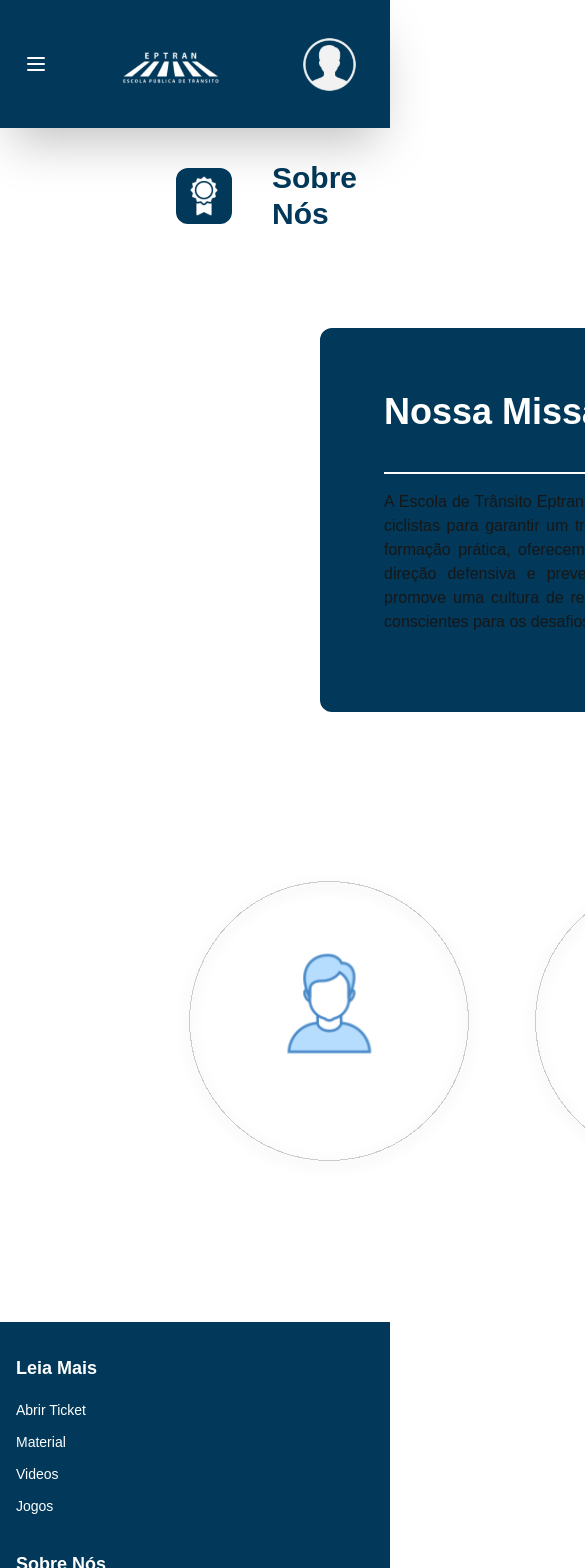
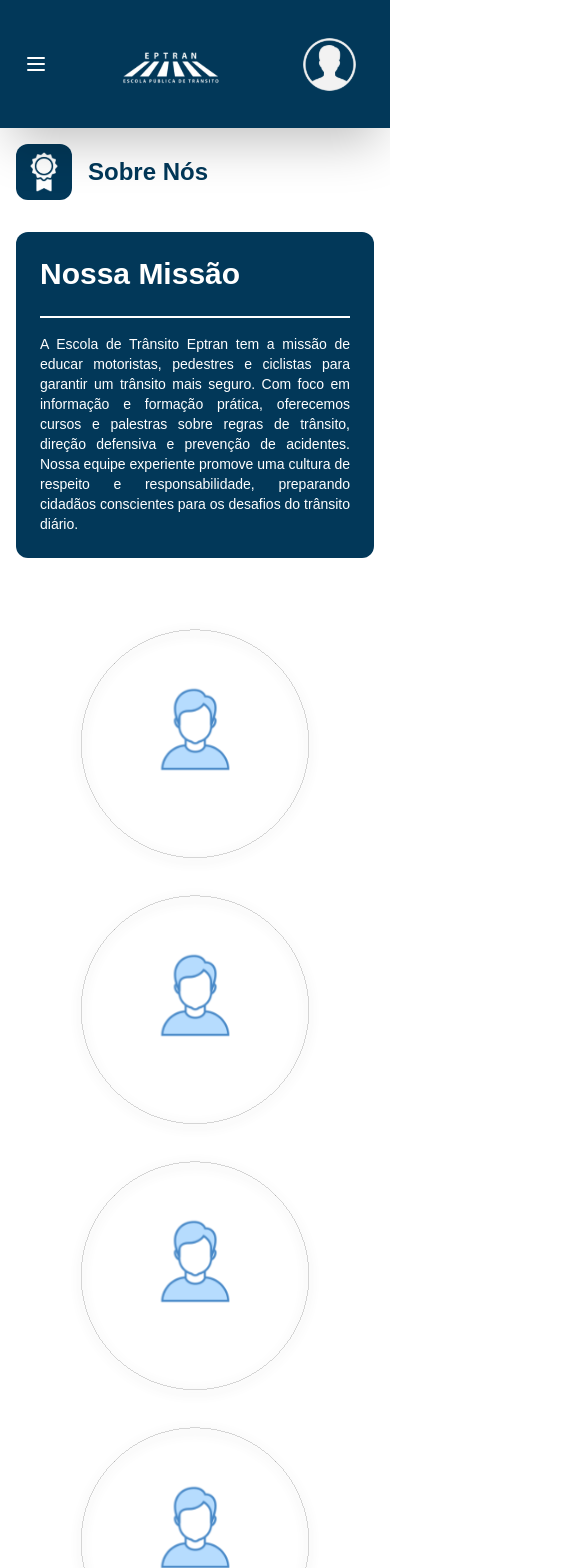
Before and after one commit to mat-cesconetto/eptran, a Next.js app in the folder eptran_nextjs/: page /sobre in a window 390 px wide. Shown: the top 1568 px of the page, 585 px wide, since content can reach past the window. Built offline with nearby package versions, Linux system fonts and the light colour scheme.

Commit message:
responsividade da pagina de sobre nós

```diff
--- a/eptran_nextjs/src/app/sobre/page.tsx
+++ b/eptran_nextjs/src/app/sobre/page.tsx
@@ -3,10 +3,9 @@ import Footer from "../components/ui/footer";
 
 export default function Home() {
   return (
-    <div className="">
-      <div className="flex items-center">
-        <div className="flex items-center relative m-10 ml-44">
-          <div className="w-14 h-14 bg-[#023859] rounded-xl flex items-center justify-center">
+    <div className="min-h-screen flex flex-col">
+      <div className="flex items-center p-4 sm:p-10 sm:ml-44">
+        <div className="flex items-center justify-center w-14 h-14 bg-[#023859] rounded-xl mr-4">
           <Image
             src="/Prize.svg"
             width={42}
@@ -15,17 +14,17 @@ export default function Home() {
             className="m-2"
           />
         </div>
+        <h1 className="text-2xl sm:text-3xl font-bold text-[#023859]">Sobre Nós</h1>
       </div>
-        <h1 className="text-3xl font-bold text-[#023859]">Sobre Nós</h1>
-      </div>
-      <div className="relative p-16">
-        <div className="absolute -top-[10%] left-[750px] w-[1000px] h-[600px] bg-gray-300 rounded-lg"></div>
-        <div className="w-[680px] h-96 bg-[#023859] ml-64 rounded-xl relative z-10">
-          <h1 className="p-16 pb-10 w-full font-semibold text-white text-4xl">
+
+      <div className="relative p-4 sm:p-16">
+        <div className="hidden lg:block absolute -top-[5%] left-[25%]  w-[60%] h-[500px] bg-gray-300 rounded-lg"></div>
+        <div className="w-full max-w-[680px] bg-[#023859] mx-auto lg:ml-64 rounded-xl relative z-10 p-6 sm:p-16">
+          <h1 className="font-semibold text-white text-3xl sm:text-4xl mb-6">
             Nossa Missão
           </h1>
-          <div className="w-[552px] ml-16 h-0.5 bg-white mb-4"></div>
-          <p className="pl-16 w-[615px] text-justify">
+          <div className="w-full h-0.5 bg-white mb-4"></div>
+          <p className="text-white text-sm sm:text-base text-justify">
             A Escola de Trânsito Eptran tem a missão de educar motoristas,
             pedestres e ciclistas para garantir um trânsito mais seguro. Com
             foco em informação e formação prática, oferecemos cursos e palestras
@@ -36,35 +35,18 @@ export default function Home() {
           </p>
         </div>
       </div>
-      <div className="mt-24 mb-36 flex">
+
+      <div className="mt-12 sm:mt-24 mb-12 sm:mb-36 flex flex-wrap justify-center gap-4 sm:gap-10">
+        {[1, 2, 3, 4].map((index) => (
           <Image
+            key={index}
             src="/eptran-team.svg"
             width={350}
             height={350}
-          alt="sobre"
-          className="ml-44"
+            alt={`Equipe Eptran ${index}`}
+            className="w-full max-w-[250px] sm:max-w-[350px] h-auto"
           />
-        <Image
-          src="/eptran-team.svg"
-          width={350}
-          height={350}
-          alt="sobre"
-          className="ml-10"
-        />
-        <Image
-          src="/eptran-team.svg"
-          width={350}
-          height={350}
-          alt="sobre"
-          className="ml-10"
-        />
-        <Image
-          src="/eptran-team.svg"
-          width={350}
-          height={350}
-          alt="sobre"
-          className="ml-10"
-        />
+        ))}
       </div>
 
       <Footer />
```
Lines whose indentation alone changed are shown as unchanged.
